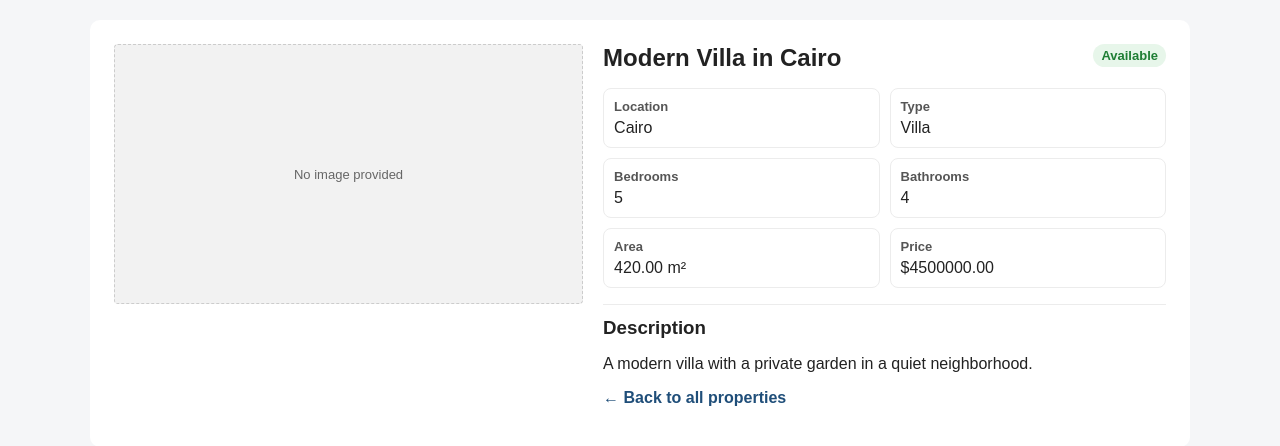
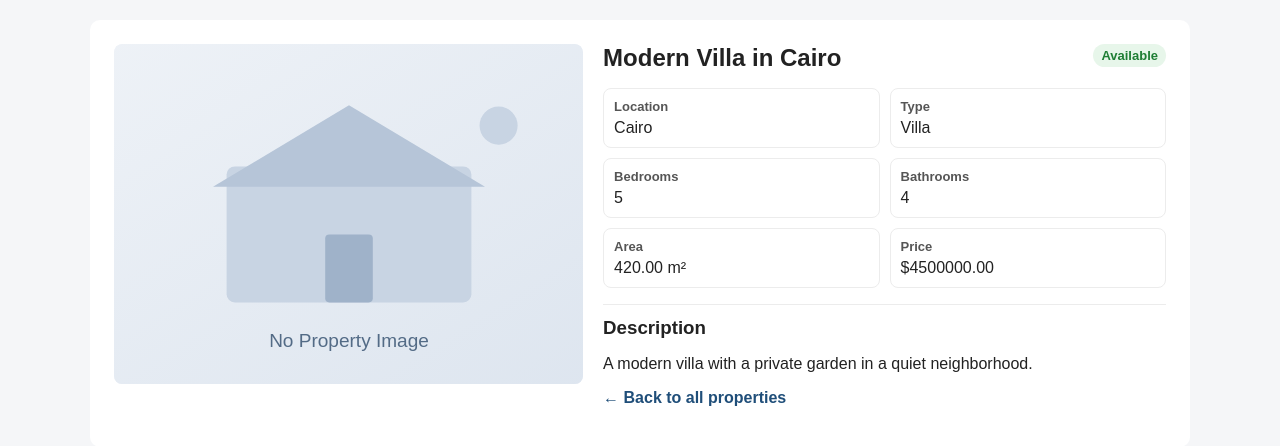
Before and after one commit to sama7705/House-Sales-System, a Node server app: page /properties/1 in a window 1280 px wide. Shown: the part 60-506 px from the top of the page. Run offline with Node 20, Linux system fonts and the light colour scheme; data comes from the database, SQL or seed files in the repository; some libraries are stand-ins or nearby versions.

Commit message:
Add property image URL placeholders across views

```diff
--- a/app.js
+++ b/app.js
@@ -27,7 +27,7 @@ function ensurePropertiesTable(database) {
       area REAL NOT NULL DEFAULT 0,
       status TEXT NOT NULL DEFAULT 'Available',
       description TEXT,
-      image_url TEXT
+      image_url TEXT DEFAULT NULL
     )
   `);
 }
@@ -39,7 +39,7 @@ function addMissingPropertyColumns(database) {
     { name: 'bathrooms', sql: 'ALTER TABLE properties ADD COLUMN bathrooms INTEGER NOT NULL DEFAULT 0' },
     { name: 'area', sql: 'ALTER TABLE properties ADD COLUMN area REAL NOT NULL DEFAULT 0' },
     { name: 'description', sql: 'ALTER TABLE properties ADD COLUMN description TEXT' },
-    { name: 'image_url', sql: 'ALTER TABLE properties ADD COLUMN image_url TEXT' }
+    { name: 'image_url', sql: 'ALTER TABLE properties ADD COLUMN image_url TEXT DEFAULT NULL' }
   ];
 
   database.all('PRAGMA table_info(properties)', [], (err, columns) => {
--- a/public/style.css
+++ b/public/style.css
@@ -108,6 +108,7 @@ body {
   width: 100%;
   height: 180px;
   object-fit: cover;
+  background: #eef2f7;
 }
 
 .card-placeholder {
@@ -213,6 +214,13 @@ textarea {
   resize: vertical;
 }
 
+
+.field-hint {
+  margin: -4px 0 0;
+  font-size: 12px;
+  color: #666;
+  grid-column: 2;
+}
 .form-card button {
   margin-left: 192px;
 }
@@ -223,17 +231,18 @@ textarea {
   gap: 20px;
 }
 
+.details-media {
+  border-radius: 8px;
+  overflow: hidden;
+}
+
 .property-hero {
   width: 100%;
   height: 100%;
   max-height: 340px;
   object-fit: cover;
   border-radius: 8px;
-}
-
-.property-hero-placeholder {
-  width: 100%;
-  min-height: 260px;
+  background: #eef2f7;
 }
 
 .details-grid {
@@ -289,16 +298,6 @@ textarea {
   color: #777;
 }
 
-.image-placeholder {
-  display: flex;
-  align-items: center;
-  justify-content: center;
-  background: #f2f2f2;
-  color: #666;
-  border: 1px dashed #ccc;
-  border-radius: 4px;
-  font-size: 13px;
-}
 
 .empty-state {
   text-align: center;
@@ -318,6 +317,10 @@ textarea {
     grid-template-columns: 1fr;
   }
 
+  .field-hint {
+    grid-column: auto;
+  }
+
   .form-card button {
     margin-left: 0;
   }
--- a/views/add-property.ejs
+++ b/views/add-property.ejs
@@ -42,6 +42,7 @@
       placeholder="https://example.com/house.jpg"
       value="<%= formData.image_url || '' %>"
     />
+    <p class="field-hint">Optional. If left empty, we will show a default placeholder image.</p>
 
     <label for="description">Description</label>
     <textarea id="description" name="description" rows="4"><%= formData.description || '' %></textarea>
--- a/views/property-details.ejs
+++ b/views/property-details.ejs
@@ -2,11 +2,12 @@
 
 <section class="details-card">
   <div class="details-media">
-    <% if (property.image_url) { %>
-      <img src="<%= property.image_url %>" alt="<%= property.title %>" class="property-hero" />
-    <% } else { %>
-      <div class="image-placeholder property-hero-placeholder">No image provided</div>
-    <% } %>
+    <img
+      src="<%= property.image_url || '/images/property-placeholder.svg' %>"
+      alt="<%= property.title %>"
+      class="property-hero"
+      onerror="this.onerror=null;this.src='/images/property-placeholder.svg';"
+    />
   </div>
 
   <div class="details-content">
```
Also changed, not shown: views/index.ejs (+6 -5 lines), public/images/property-placeholder.svg (added).
